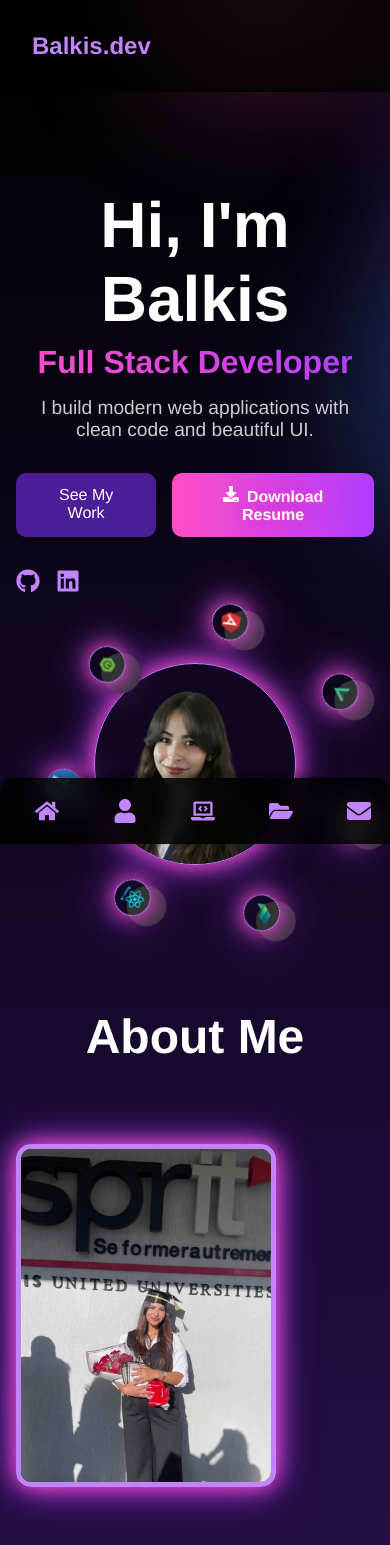
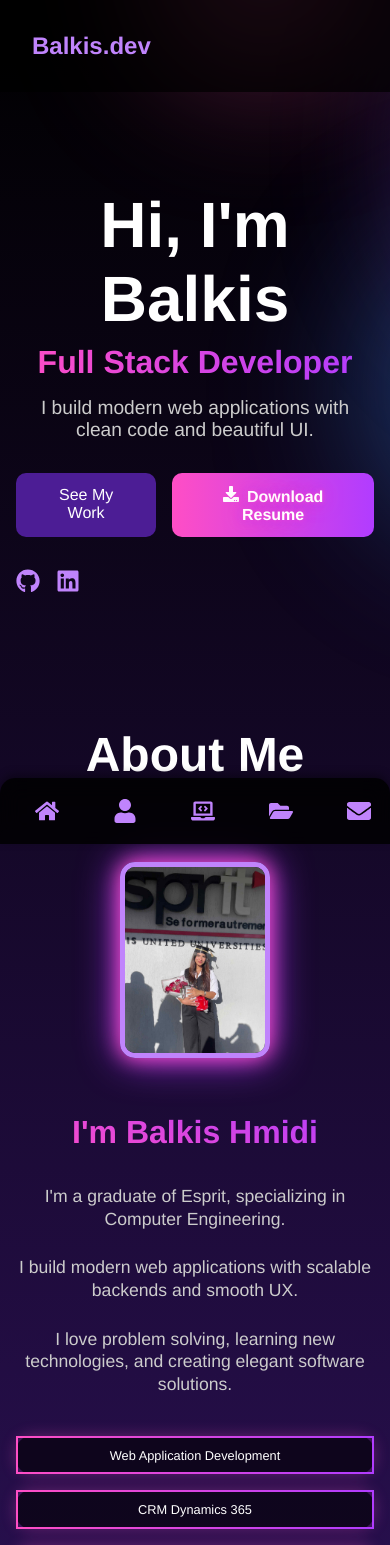
Before and after one commit to balkishmidi/balkis_portfolio, a React (Vite) app in the folder my-portfolio/: page / in a window 390 px wide. Shown: the top 1545 px of the page. Built offline with nearby package versions, Linux system fonts and the light colour scheme; grey boxes are pictures that could not be loaded.

Commit message:
FINAL PORTFOLIO

```diff
--- a/my-portfolio/src/index.css
+++ b/my-portfolio/src/index.css
@@ -169,7 +169,7 @@ header nav a:hover {
 
 .scroll-to-top {
   position: fixed;
-  bottom: 30px;
+  bottom: 80px;
   right: 30px;
   width: 50px;
   height: 50px;
@@ -234,6 +234,93 @@ h2, h3 { color: #c084fc; margin-bottom: 1rem; }
   box-shadow: 0 0 15px rgba(200,130,252,0.5);
   min-width: 200px;
 }
+
+
+/* Mobile responsive adjustments for About section */
+@media (max-width: 768px) {
+  /* About section base */
+#about {
+  display: flex;
+  flex-wrap: wrap;
+  align-items: center;
+  gap: 2rem;
+}
+
+#about img {
+  width: 100%;          /* take full width of container */
+  max-width: 250px;     /* limit maximum size for desktop */
+  height: auto;         /* maintain aspect ratio */
+  border-radius: 15px;
+}
+
+#about .about-text {
+  flex: 1;
+}
+
+/* Skills container */
+.skills-container {
+  display: flex;
+  flex-wrap: wrap;
+  justify-content: center;
+  gap: 2rem;
+}
+
+.skill-card {
+  background: rgba(0,0,0,0.6);
+  padding: 1rem 2rem;
+  border-radius: 15px;
+  box-shadow: 0 0 15px rgba(200,130,252,0.5);
+  min-width: 200px;
+}
+}
+/* Mobile responsive adjustments */
+@media (max-width: 768px) {
+  #about {
+    flex-direction: column;       /* stack image and text vertically */
+    align-items: center;          /* center all content */
+    text-align: center;           /* center text */
+    gap: 1.5rem;
+  }
+
+  #about img {
+    max-width: 180px;             /* smaller image for mobile */
+    width: 50%;                   /* scale relative to container */
+    margin: 0 auto;               /* center the image */
+  }
+
+  #about .about-text {
+    flex: unset;
+  }
+
+  #about .skill-cards {
+    display: flex;
+    flex-wrap: wrap;
+    justify-content: center;
+    gap: 1rem;
+  }
+
+  #about .skill-card {
+    min-width: 140px;
+    padding: 0.6rem 1rem;
+    font-size: 0.9rem;
+  }
+}
+
+/* Extra small phones */
+@media (max-width: 480px) {
+  #about img {
+    max-width: 140px;
+    width: 60%;
+  }
+
+  #about .skill-card {
+    min-width: 120px;
+    font-size: 0.8rem;
+  }
+}
+
+
+
 
 /* Project slideshow */
 .project-slideshow {
@@ -1045,6 +1132,61 @@ background: linear-gradient(90deg, #ff4ec5, #b13cff);
   object-fit: contain;
 }
 
+/* Hide mobile orbit on desktop */
+.mobile-orbit { display: none; }
+/* Mobile responsive adjustments */
+@media (max-width: 768px) {
+  .web-orbit { display: none; }
+  .mobile-orbit { display: block; }
+
+  .mobile-orbit .hero-orbit-wrapper {
+  position: relative;
+  width: 250px;
+  height: 250px;
+  margin: auto;
+  }
+
+  .mobile-orbit .orbit-logo {
+    width: 35px;
+    height: 35px;
+    position: absolute;
+    top: 50%;
+    left: 50%;
+    margin: 0; /* remove previous negative margin */
+    transform: rotate(var(--angle)) translate(90px) rotate(calc(-1 * var(--angle)));
+  }
+
+  .mobile-orbit .logo-circle {
+ width: 30px;
+  height: 30px;
+  border-radius: 50%;       /* makes it a circle */
+  background-color: #ae0f0f00;   /* dark gray background */
+
+  box-shadow: 0 0 0px rgba(0,0,0,0.6); /* shadow around circle */
+
+    margin: -0%; /* perfectly center circle inside orbit-logo */
+    display: flex;
+    justify-content: center;
+    align-items: center;
+  }
+
+  .mobile-orbit .logo-circle img {
+    width: 24px;
+    height: 24px;
+  }
+}
+
+
+/* Hide the hero-right section on screens 768px and below */
+@media (max-width: 768px) {
+  .hero-right {
+    display: none;
+  }
+}
+
+
+
+
 /* PROJECT BUTTONS */
 .project-buttons {
   display: flex;
@@ -1260,28 +1402,3 @@ background: linear-gradient(90deg, #ff4ec5, #b13cff);
 .modal-description li {
   margin-bottom: 0.5rem;
 }
-
-
-/* Responsive for tablets & mobile */
-@media (max-width: 768px) {
-  .modal-top {
-    flex-direction: column;
-    align-items: center;
-    text-align: center;
-  }
-
-  .modal-images {
-    width: 90%;
-    max-width: 300px;
-    height: 180px;
-    margin-bottom: 1rem;
-  }
-
-  .modal-info {
-    align-items: center;
-  }
-
-  .modal-info h2 {
-    font-size: 1.3rem;
-  }
-}
```
Also changed, not shown: my-portfolio/src/Portfolio.tsx (+13 -0 lines).
